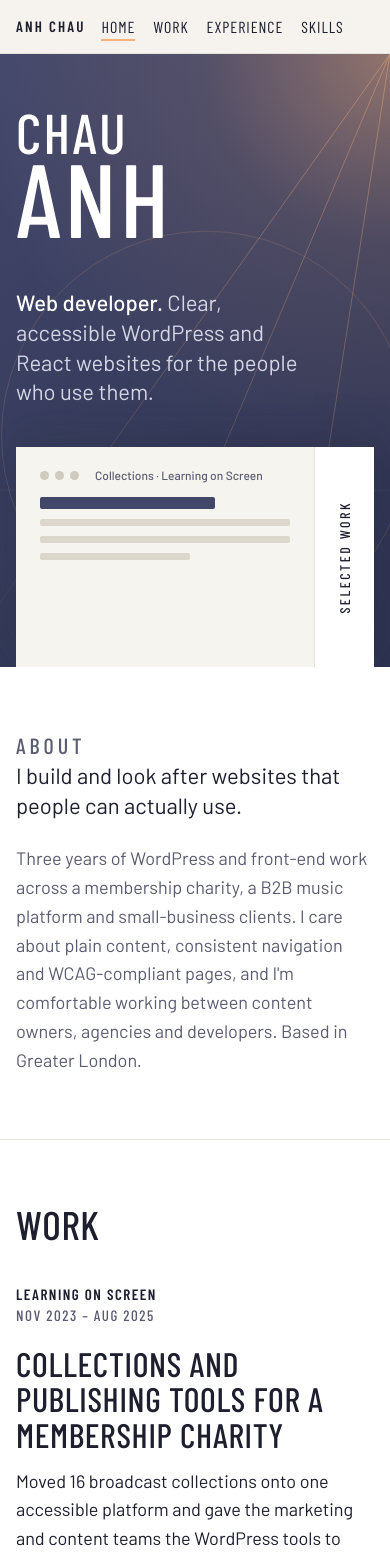
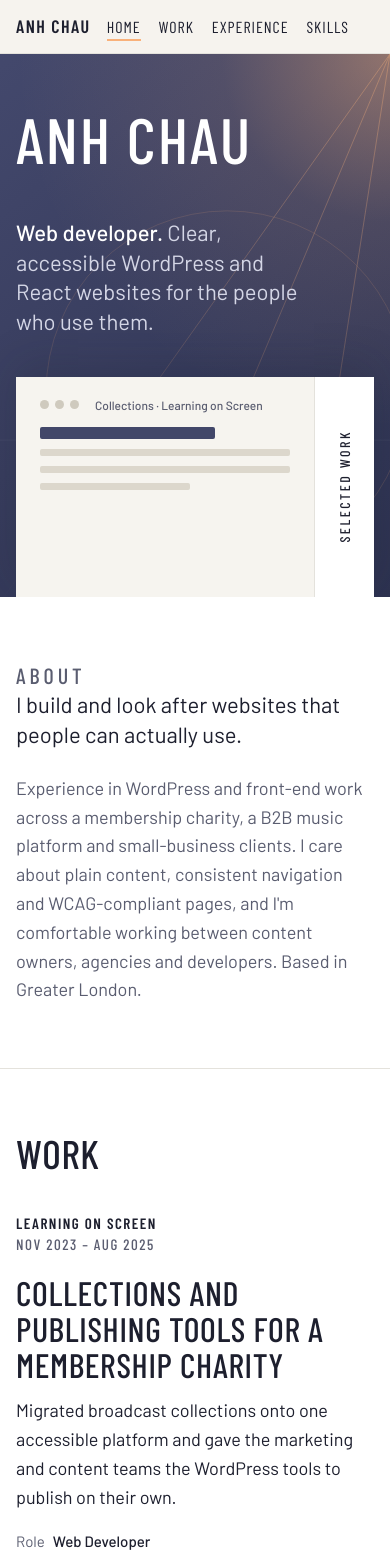
Before and after one commit to anh-8922/porfolio-Anh, a Next.js app: page / in a window 390 px wide. Shown: the top 1559 px of the page. Built offline with nearby package versions, Linux system fonts and the light colour scheme.

Commit message:
refine content for homepage

```diff
--- a/src/app/globals.css
+++ b/src/app/globals.css
@@ -41,7 +41,7 @@ a{color:inherit}
 
 /* ---------- Rail ---------- */
 .rail{position:sticky;top:0;height:100vh;display:flex;flex-direction:column;justify-content:space-between;padding:40px 36px;background:var(--rail-bg);border-right:1px solid var(--line)}
-.brand{font:600 15px/1.2 var(--display);letter-spacing:.14em;text-transform:uppercase;text-decoration:none}
+.brand{font:600 22px/1.1 var(--display);letter-spacing:.1em;text-transform:uppercase;text-decoration:none}
 .nav ul{list-style:none;margin:0;padding:0;display:grid;gap:14px}
 .nav a{position:relative;display:inline-block;font:400 19px/1 var(--display);letter-spacing:.06em;text-transform:uppercase;text-decoration:none;color:var(--ink);transition:padding .15s}
 .nav a:hover{color:var(--indigo)}
@@ -59,6 +59,8 @@ a{color:inherit}
 .hero h1{margin:0;font-weight:500;text-transform:uppercase}
 .hero .first{display:block;font:500 clamp(56px,7.5vw,112px)/.8 var(--display);letter-spacing:.04em}
 .hero .last{display:block;font:500 clamp(104px,15vw,224px)/.8 var(--display);letter-spacing:.03em;color:var(--hero-last)}
+/* Name on one line, one size */
+.hero .single{display:block;font:500 clamp(64px,10vw,150px)/.9 var(--display);letter-spacing:.03em;white-space:nowrap;color:var(--hero-first)}
 .hero p{margin:clamp(32px,6vh,56px) 0 0;max-width:24ch;font-size:clamp(22px,2.2vw,28px);line-height:1.35;color:var(--hero-text)}
 .hero p strong{font-weight:500;color:var(--hero-strong)}
 
@@ -181,7 +183,7 @@ dialog.viewer img{display:block;width:100%;height:auto}
 @media (max-width:860px){
   .frame{grid-template-columns:minmax(0,1fr);margin:0;border-radius:0}
   .rail{min-width:0;position:sticky;height:auto;flex-direction:row;align-items:center;gap:16px;padding:12px 16px;background:var(--rail-bg);border-right:0;z-index:5;border-bottom:1px solid var(--line)}
-  .brand{white-space:nowrap}
+  .brand{white-space:nowrap;font-size:18px;letter-spacing:.08em}
   .nav{overflow-x:auto;min-width:0;flex:1}
   .nav ul{display:flex;gap:18px}
   .nav a{font-size:16px;white-space:nowrap}
--- a/src/app/page.jsx
+++ b/src/app/page.jsx
@@ -60,7 +60,7 @@ export default function Home() {
                 <li key={`${job.company}-${job.start}`}>
                   <span className="when">{formatRange(job.start, job.end)}</span>
                   <span className="what">
-                    <strong>{job.role}</strong>, {job.company.split(' t/a ').pop()}
+                    <strong>{job.role}</strong>, {job.company}
                     {job.summary && <span>{job.summary}</span>}
                   </span>
                 </li>
@@ -106,7 +106,7 @@ export default function Home() {
           </section>
 
           <footer className="site-footer">
-            © {new Date().getFullYear()} {site.name} · {site.location} · Built with Next.js, semantic HTML and CSS.
+            © {new Date().getFullYear()} {site.name} · Built with Next.js, semantic HTML and CSS.
           </footer>
         </main>
       </div>
--- a/src/app/work/page.jsx
+++ b/src/app/work/page.jsx
@@ -82,7 +82,7 @@ export default function WorkPage() {
           </section>
 
           <footer className="site-footer">
-            © {new Date().getFullYear()} {site.name} · {site.location} · <a href="/">Back to home</a>
+            © {new Date().getFullYear()} {site.name} · <a href="/">Back to home</a>
           </footer>
         </main>
       </div>
--- a/src/components/Hero.jsx
+++ b/src/components/Hero.jsx
@@ -29,14 +29,21 @@ function HeroLines() {
   );
 }
 
-// heroName sets the two lines of the big name: a smaller top line and a large bottom line.
+// heroName sets the big name: either { single } for one line at one size,
+// or { top, bottom } for a smaller top line over a large bottom line.
 export default function Hero({ heroName, role, tagline, featured, cardHref = '#work' }) {
   return (
     <div className="hero" id="top">
       <HeroLines />
       <h1>
-        <span className="first">{heroName.top}</span>
-        <span className="last">{heroName.bottom}</span>
+        {heroName.single ? (
+          <span className="single">{heroName.single}</span>
+        ) : (
+          <>
+            <span className="first">{heroName.top}</span>
+            <span className="last">{heroName.bottom}</span>
+          </>
+        )}
       </h1>
       <p>
         <strong>{role}.</strong> {tagline}
--- a/src/data/journey.json
+++ b/src/data/journey.json
@@ -12,7 +12,7 @@
       "role": "Web Developer",
       "dates": "Nov 2023 – Aug 2025",
       "headline": "Collections and publishing tools for a membership charity",
-      "teaser": "Moved 16 broadcast collections onto one accessible platform and gave the marketing and content teams the WordPress tools to publish on their own.",
+      "teaser": "Migrated broadcast collections onto one accessible platform and gave the marketing and content teams the WordPress tools to publish on their own.",
       "highlight": "16 collections, 99% data integrity",
       "intro": [
         "Learning on Screen (the British Universities and Colleges Film and Video Council) is an educational charity that works with around 200 member institutions in higher, further and school education. Its services include Box of Broadcasts (BoB), an on-demand TV and radio service, and TRILT, an index of UK broadcast listings covering more than 560 channels from 1923 onwards.",
--- a/src/data/timeline.json
+++ b/src/data/timeline.json
@@ -1,7 +1,7 @@
 {
   "experience": [
     {
-      "company": "Broadchart International t/a I Like Music",
+      "company": "Broadchart International Ltd t/a I Like Music",
       "role": "Contract Full-Stack Developer",
       "start": "2025-10",
       "end": "2026-09",
@@ -44,7 +44,7 @@
       "link": "https://web.ilikemusic.com"
     },
     {
-      "company": "Learning on Screen (BUFVC)",
+      "company": "Learning on Screen – The British Universities and Colleges Film and Video Council",
       "role": "Web Developer",
       "start": "2023-11",
       "end": "2025-08",
@@ -97,7 +97,7 @@
     },
     {
       "company": "Freelance",
-      "role": "Web Developer (self-employed)",
+      "role": "Web Developer",
       "start": "2022-07",
       "end": "2025-08",
       "summary": "Marketing websites for small-business clients, including Symba Marketing.",
--- a/src/data/work.json
+++ b/src/data/work.json
@@ -2,8 +2,7 @@
   "site": {
     "name": "Anh Chau",
     "heroName": {
-      "top": "Chau",
-      "bottom": "Anh"
+      "single": "Anh Chau"
     },
     "title": "Web Developer",
     "role": "Web developer",
@@ -15,7 +14,7 @@
   },
   "about": {
     "lead": "I build and look after websites that people can actually use.",
-    "body": "Three years of WordPress and front-end work across a membership charity, a B2B music platform and small-business clients. I care about plain content, consistent navigation and WCAG-compliant pages, and I'm comfortable working between content owners, agencies and developers. Based in Greater London."
+    "body": "Experience in WordPress and front-end work across a membership charity, a B2B music platform and small-business clients. I care about plain content, consistent navigation and WCAG-compliant pages, and I'm comfortable working between content owners, agencies and developers. Based in Greater London."
   },
   "skills": [
     {
```
Also changed, not shown: 1 other file (tests, documents, lock files or other folders).
